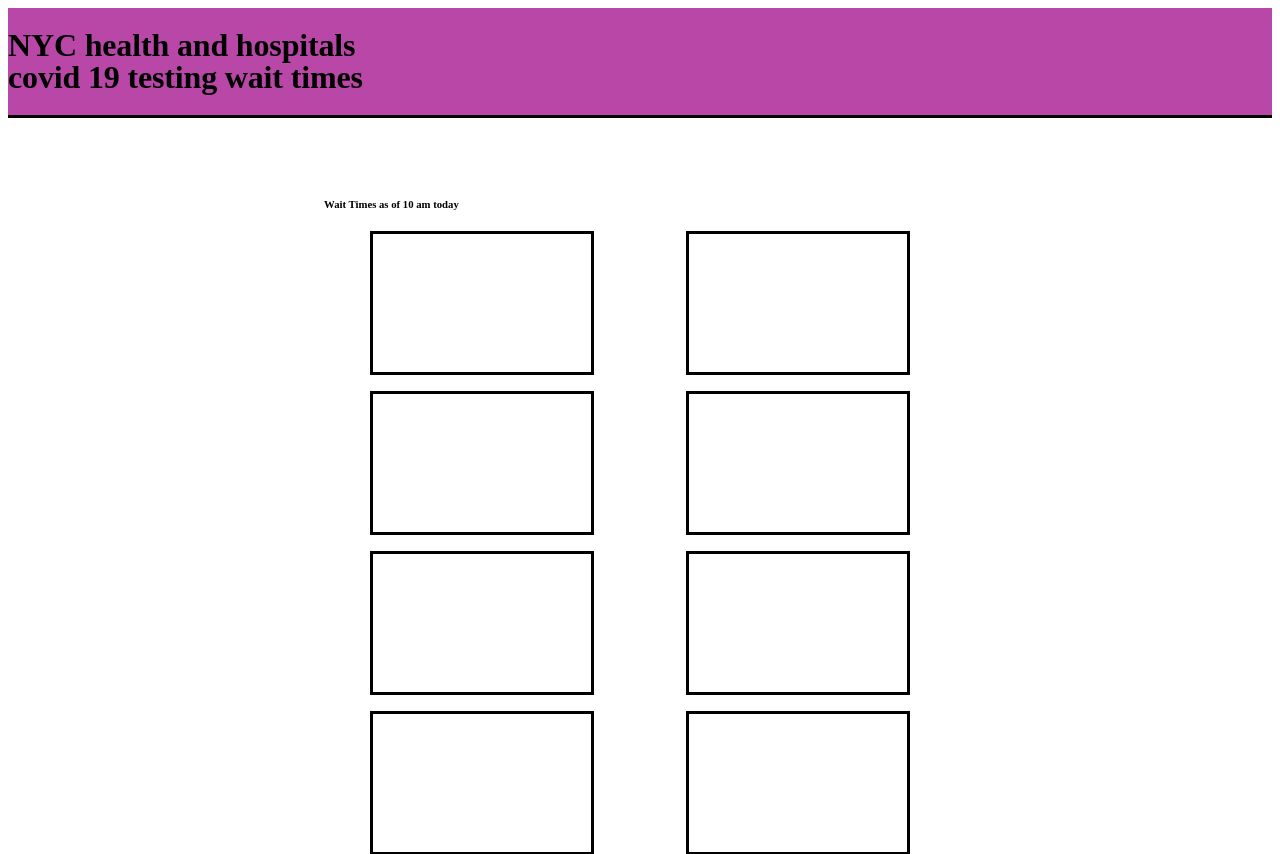
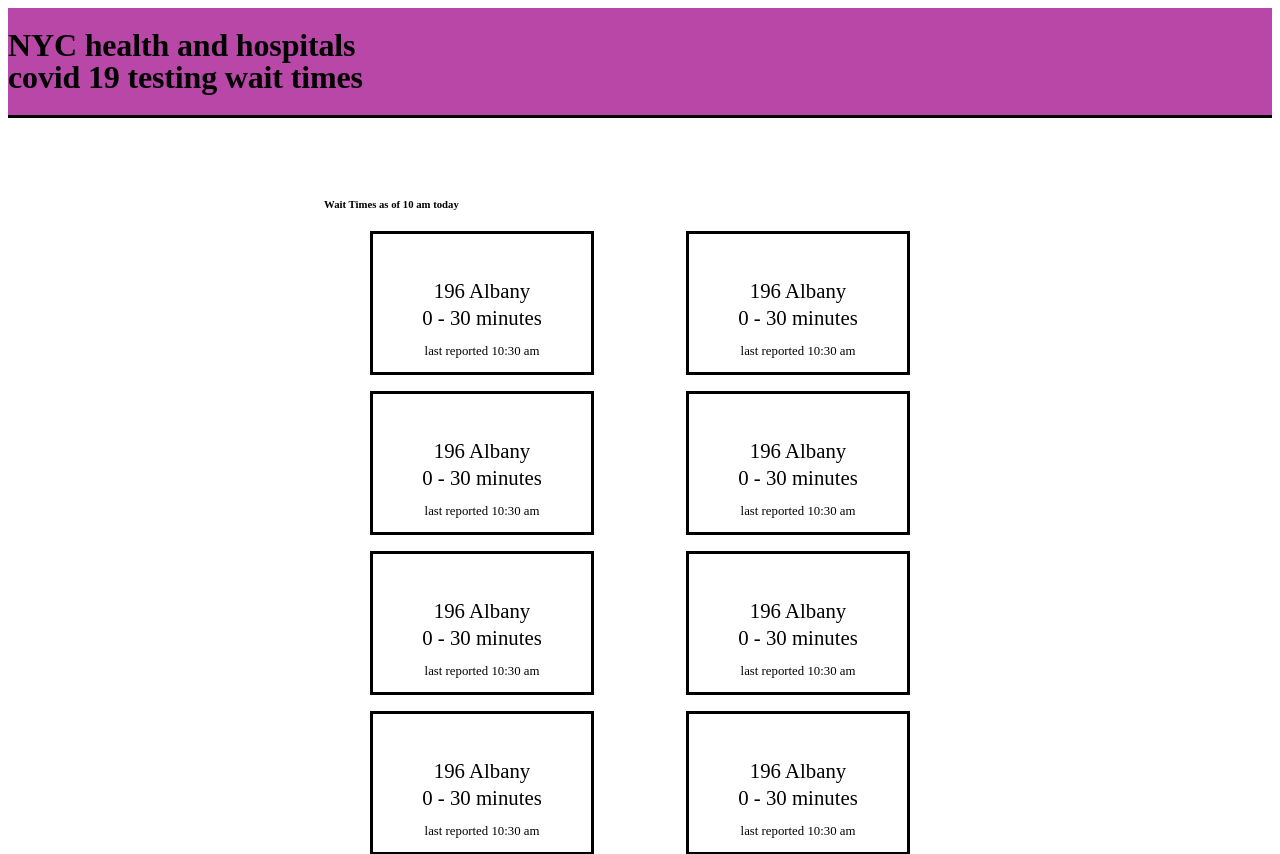
Before and after one commit to azlyth/covid-19-dashboard, a React (Create React App) app: page / in a window 1280 px wide. Shown: the top 854 px of the page. Built offline with nearby package versions, Linux system fonts and the light colour scheme; a web font is replaced by a local one.

Commit message:
Add text inside cards

```diff
--- a/src/components/LocationCard.css
+++ b/src/components/LocationCard.css
@@ -4,4 +4,17 @@
   width: 14em;
   height: 9em;
   margin-top: 1em;
+  text-align: center;
+  display: flex;
+  flex-flow: column;
+  justify-content: end;
 }
+
+.locationTimeContainer p {
+  margin: 0.1em 0;
+  font-size: 1.3em;
+}
+
+.lastReportedContainer p {
+  font-size: 0.8em;
+}
--- a/src/components/LocationCard.js
+++ b/src/components/LocationCard.js
@@ -9,6 +9,13 @@
   render() {
     return(
       <div className='locationCard'>
+        <div className='locationTimeContainer'>
+          <p>{this.props.location}</p>
+          <p>{this.props.time}</p>
+        </div>
+        <div className='lastReportedContainer'>
+          <p>last reported {this.props.lastReported}</p>
+        </div>
       </div>
     );
   }
```
